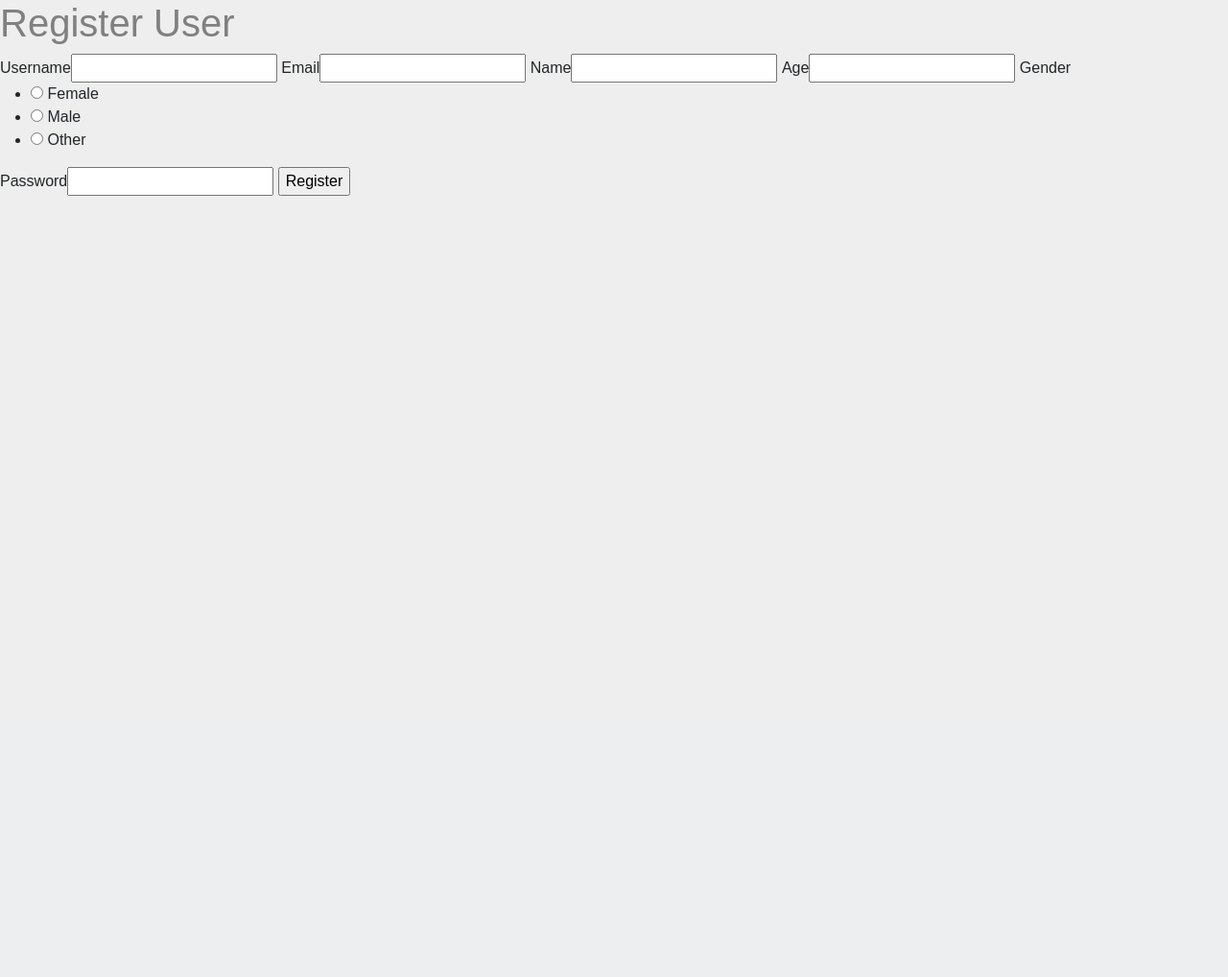
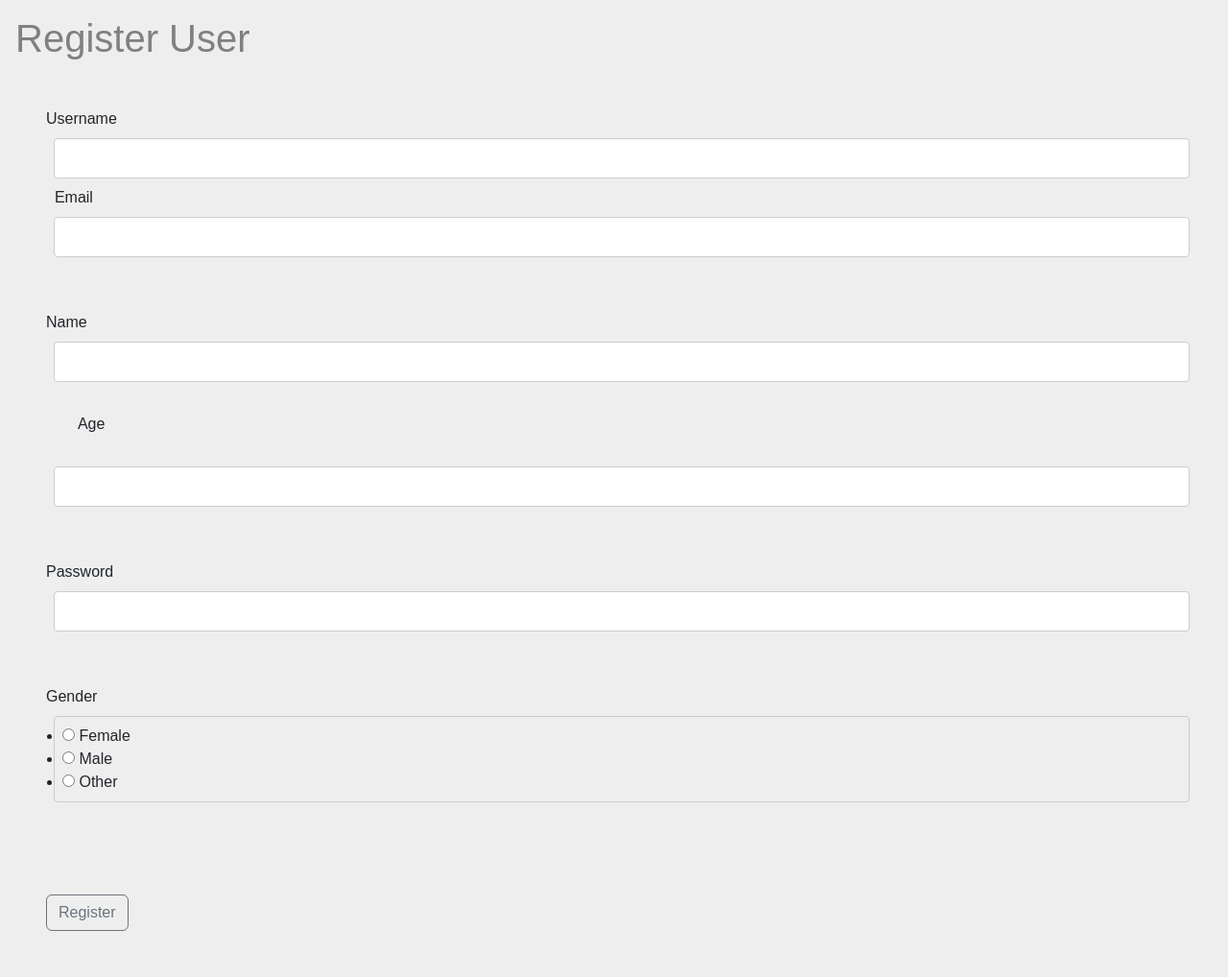
Before and after one commit to JuanF2019/flask-demo, a Flask app: page /auth/register in a window 1280 px wide. Shown: the part 56-1074 px from the top of the page at 96% size. Before the commit the page ends 260 px from the top, so only its background shows below. Run offline with Flask 3, Linux system fonts and the light colour scheme.

Commit message:
Styled elements

```diff
--- a/register_form/app.py
+++ b/register_form/app.py
@@ -37,4 +37,4 @@ def register():
         password = form.password.data
         return f"Username: {username}, Contraseña: {password}"
 
-    return render_template('auth/register.html',form=form)
+    return render_template('auth/register.html', form=form)
--- a/register_form/static/css/style.css
+++ b/register_form/static/css/style.css
@@ -6,9 +6,21 @@ body{
 
 h1{
     color:gray;
+    margin: 20px;
 }
 
 .welcome-msg{
     padding-top: 5%;
     text-align: center;
 }
+
+.form-group {
+    margin: 15px;
+}
+
+.field-input {
+    width: 100%;
+    padding: 8px;
+    border: 1px solid #ccc;
+    border-radius: 4px;
+}
--- a/register_form/templates/auth/register.html
+++ b/register_form/templates/auth/register.html
@@ -1,21 +1,41 @@
 {% extends 'base.html'%}
 
-{% block title %} Registrar usuario {%endblock%}
+{% block title %} Sign Up {%endblock%}
 
 {% block content %}
-<h1>Register User</h1>
+    <div class="form-container">
+        <h1 class="m-3"> Register User </h1>
+        <form action="" method="POST">
+            {{ form.hidden_tag() }}
+            <div class="form-group m-5">
+                {{ form.username.label }}
+                {{ form.username(class_='field-input m-2') }}
+                &nbsp;
+                {{ form.email.label }}
+                {{ form.email(class_='field-input m-2') }}
+            </div>
+            <div class="form-group m-5 ">
+                {{ form.name.label }}
+                {{ form.name(class_='field-input m-2') }}
+                &nbsp;
+                {{ form.age.label (class_='m-4')}}
+                {{ form.age(class_='field-input m-2') }}
+            </div>
+            <div class="form-group m-5">
+                {{ form.password.label }}
+                {{ form.password(class_='field-input m-2') }}
+            </div>
+            <div class="form-group m-5">
+                {{ form.gender.label }}
+                {{ form.gender(class_='field-input m-2') }}
+            </div>
+            <div class="text-left">
+                {{ form.submit(class="btn btn-outline-secondary m-5") }}
+            </div>
+        </form>
+    </div>
 
-<form action="" method="POST">
-    {{form.hidden_tag()}}
-    {{form.username.label}}{{form.username}}
-    {{form.email.label}}{{form.email}}
-    {{form.name.label}}{{form.name}}
-    {{form.age.label}}{{form.age}}
-    {{form.gender.label}}{{form.gender}}
-    {{form.password.label}}{{form.password}}
 
-    {{form.submit}}
-</form>
 
 {%if error%}
     <p style="color:red;">{{error}}</p>
```
